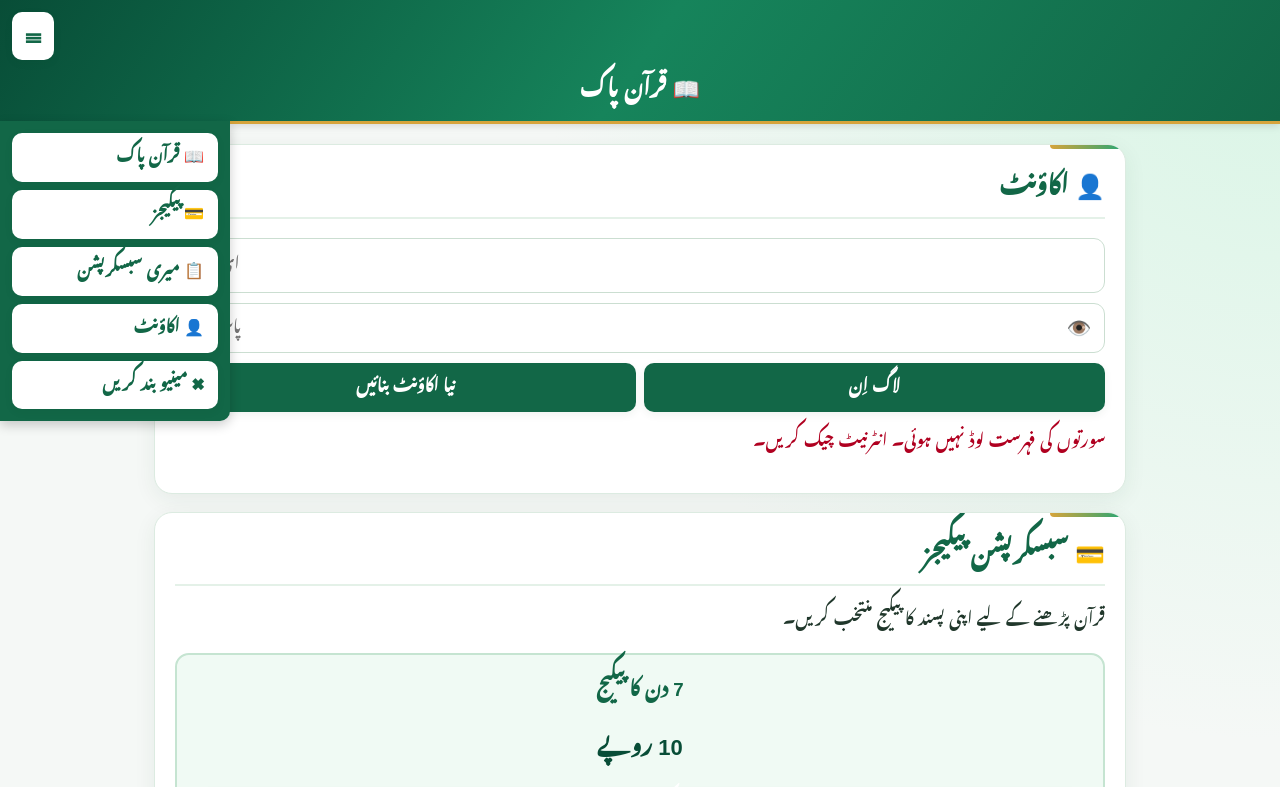
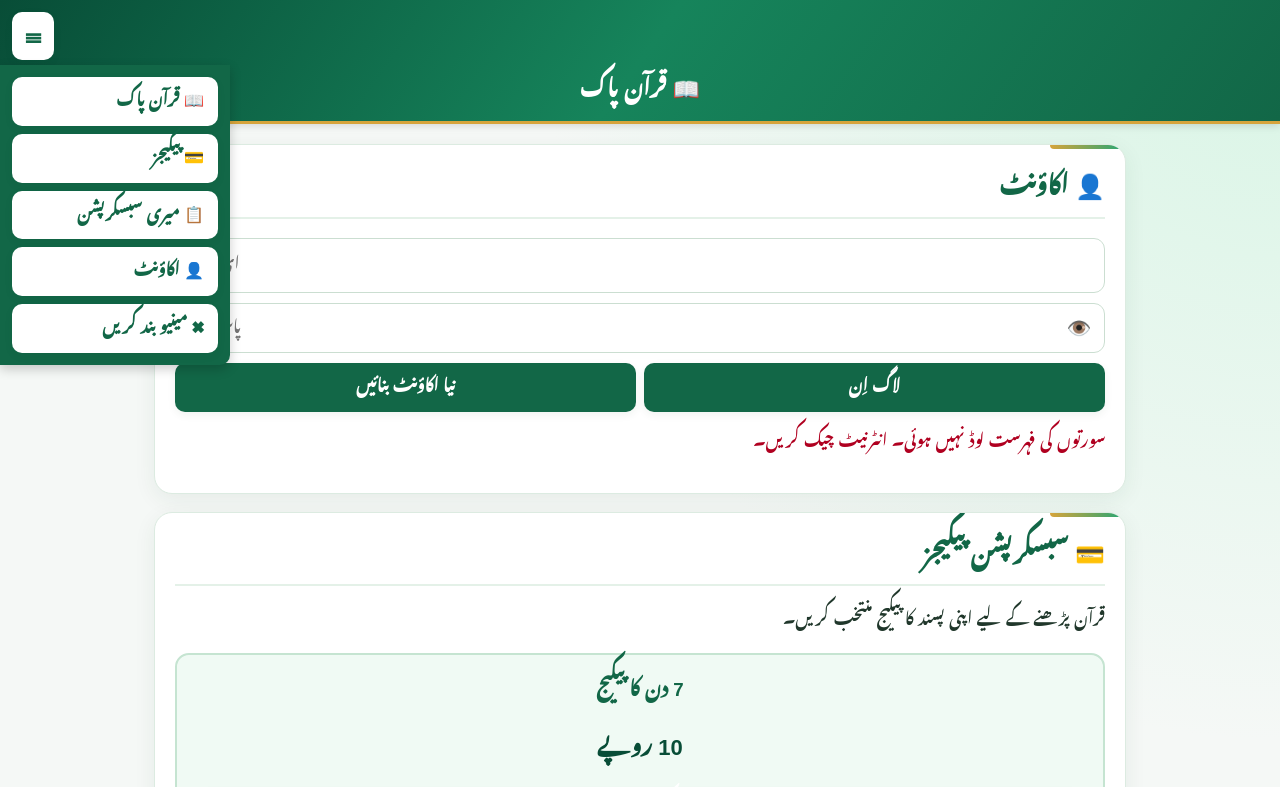
Before and after one commit to ShahidFarooq527/ALQURANWEBSITE, a plain HTML site: page index.html in a window 1280 px wide. Both pictures are taken after a click on the button "مینیو کھولیں". Shown: the top 787 px of the page. Drawn offline with Linux system fonts and the light colour scheme; no server answers.

Commit message:
Add files via upload

```diff
--- a/style.css
+++ b/style.css
@@ -170,7 +170,7 @@ order: 1;
 
 .top-menu {
   position: absolute;
-  top: 100%;
+  top: 100% ;
   left: 0;
   right: auto;
   width: 230px;
@@ -854,3 +854,19 @@ flex: 1;
   transform: translateY(-50%) !important;
   box-shadow: none !important;
 }
+
+
+
+/* Sidebar ko menu button ke neeche rakhna */
+#topbar .header-left {
+  position: relative;
+}
+
+#topMenu {
+  position: absolute !important;
+  top: calc(12px + 38px + 15px) !important;
+  left: 0 !important;
+  right: auto !important;
+  margin: 0 !important;
+  z-index: 9999 !important;
+}
```
